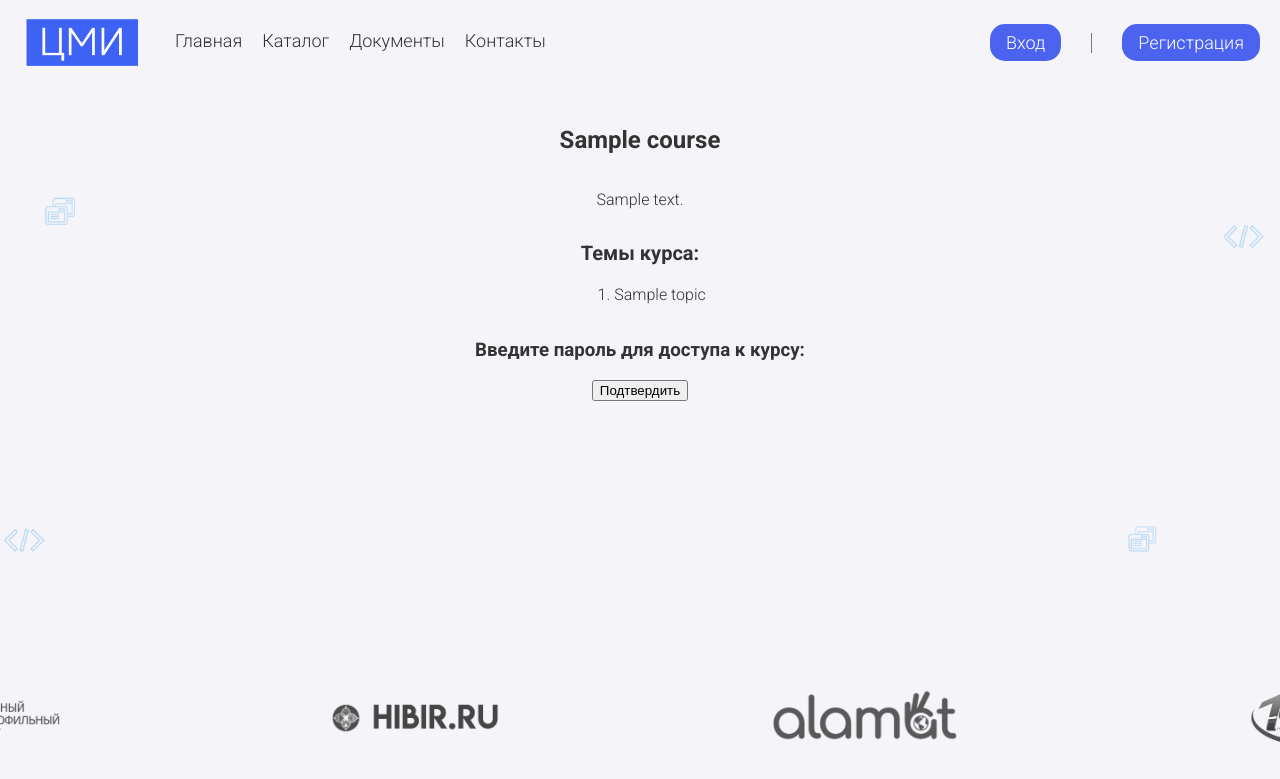
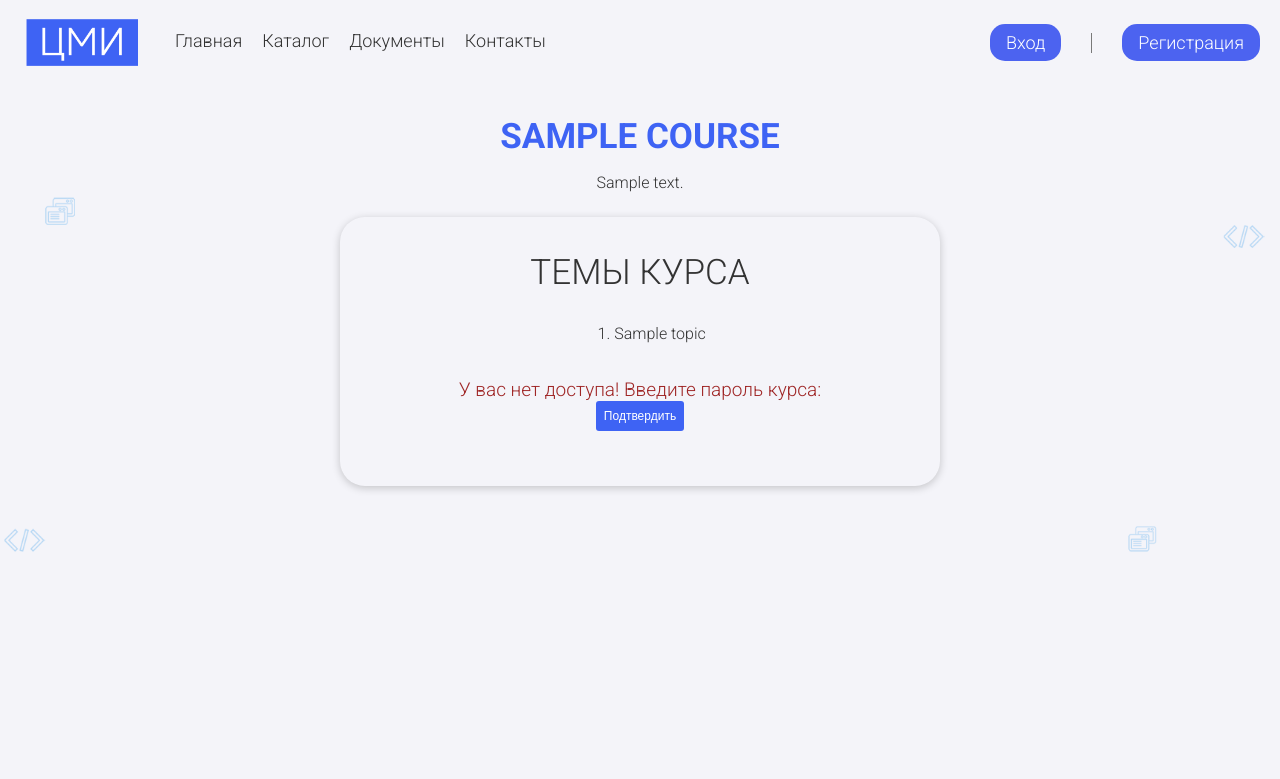
Before and after one commit to StephenD11/CMI_Courses, a Django app: template courses_project/courses_app/templates/courses_app/course_detail.html in a window 1280 px wide. Shown: the part 21-800 px from the top of the page. Run offline with Django 3.2, Linux system fonts and the light colour scheme; the template is opened without the code that fills it: most values are stand-ins (such as "Sample title", 1, 10 or a date in 2020).

Commit message:
Проект завершен.возможны мелкие исправления в будущем

```diff
--- a/courses_project/courses_app/models.py
+++ b/courses_project/courses_app/models.py
@@ -48,7 +48,9 @@ class CustomUser(AbstractUser):
     link_work = models.CharField(
         max_length=500,
         default='',
-        verbose_name='Ссылка на работу'
+        verbose_name='Ссылка на работу',
+        blank=True,
+        null=True,
     )
 
     mid_name = models.CharField(default='Неизвестно', max_length=100,verbose_name='Отчество', blank=True)
--- a/courses_project/courses_app/static/courses_app/styles.css
+++ b/courses_project/courses_app/static/courses_app/styles.css
@@ -604,6 +604,7 @@ h2 {
     flex-direction: column;
     justify-content: center;
     align-items: center;
+    margin-top: -25px;
 }
 
 .course-det-com-main {
@@ -619,3 +620,69 @@ h2 {
     justify-content: center;
     align-items: center;
 }
+
+.topics {
+   display: flex;
+   flex-direction: column;
+   justify-content: center;
+   align-items: center;
+   box-shadow: 0 2px 8px rgba(0, 0, 0, 0.2);
+   width:680px;
+   margin-top:15px;
+   border-radius:25px;
+}
+
+
+.topics-for-none {
+   display: flex;
+   flex-direction: column;
+   justify-content: center;
+   align-items: center;
+   box-shadow: 0 2px 8px rgba(0, 0, 0, 0.2);
+   width:600px;
+   border-radius:25px;
+
+}
+
+.color-link-cur-det {
+    color: #333;
+    position: relative; /* Для псевдоэлемента */
+    text-decoration: none; /* Убираем стандартное подчеркивание */
+    padding-bottom: 5px; /* Резервируем место для линии */
+    transition: all 0.3s ease;
+}
+
+.color-link-cur-det::after {
+    content: ''; /* Создаем линию */
+    position: absolute;
+    left: 0;
+    bottom: 0; /* Линия в зарезервированном пространстве */
+    width: 100%;
+    height: 1px; /* Толщина линии */
+    background-color: #333; /* Цвет подчеркивания */
+    transform: scaleX(0); /* Линия скрыта */
+    transform-origin: left; /* Анимация начинается слева */
+    transition: transform 0.3s ease; /* Анимация появления линии */
+}
+
+.color-link-cur-det:hover::after {
+    transform: scaleX(1); /* Показываем линию при наведении */
+}
+
+
+.submit-button-cur-det {
+    padding: 8px;
+    background-color: #3e63f4;
+    color: #fff;
+    border: none;
+    border-radius: 3px;
+    cursor: pointer;
+    font-size: 12px;
+    text-decoration: none; /* Убираем подчеркивание */
+}
+
+
+.submit-button-cur-det:hover {
+    background-color: #0056b3;
+    transition: background-color 0.3s;
+}
--- a/courses_project/courses_app/templates/courses_app/course_detail.html
+++ b/courses_project/courses_app/templates/courses_app/course_detail.html
@@ -7,37 +7,41 @@
 <!--Все блоки-->
 <section class="course-det-main">
 
-  <h1>{{ course.title }}</h1>
-  <p>{{ course.description }}</p>
+    <div style="display: flex; flex-direction:column; align-items: center;">
+        <p style="font-size:35px; color:#3e63f4; margin-bottom:0px;"><b>{{ course.title|upper }}</b></p>
+        <p style="text-align: center; width:650px; margin-bottom:25px; ">{{ course.description }}</p>
+    </div>
 
     <!-- Проверка доступа по паролю -->
     {% if password_valid and user.role == "student" or user.role == 'admin' %}
     <section class="topics">
-      <h2>Темы курса:</h2>
-      <h3>Теперь у вас есть доступ. Нажмите на тему, чтобы войти в нее</h3>
+        <p style="font-size:35px; margin-bottom:-5px;"> <span style="font-size: 30px;">	&#x1f4d4; </span>ТЕМЫ КУРСА</p>
+        <p style="font-size:16px;  width:300px; display:block; color:#3e63f4; text-align:center;">теперь у вас есть доступ - нажмите на тему, чтобы войти в нее</p>
         <ol>
             {% for topic in course.topics.all %}
-          <li>
-            {% if topic.is_completed %}
-              <strong><a href="{% url 'courses_app:topic_detail' course_id=course.id topic_id=topic.id %}">{{ topic.title }}</a></strong> (Завершено)
-            {% else %}
-              <a href="{% url 'courses_app:topic_detail' course_id=course.id topic_id=topic.id %}">{{ topic.title }}</a> (Не завершено)
-            {% endif %}
+            <li style="margin-bottom:15px; font-size:18px;">
+                <a href="{% url 'courses_app:topic_detail' course_id=course.id topic_id=topic.id %}"
+                           class="color-link-cur-det"
+                   style="white-space: nowrap; font-size: 18px;">{{topic.title}}     <span style="font-size:10px;">&#x26a1;&#xfe0f;</span></a>
             </li>
             {% empty %}
             <li>Нет доступных тем</li>
             {% endfor %}
         </ol>
         {% if course.id %}
-            <h4>По завершению курса вы можете отправить нам контролью работу по ссылке:</h4>
-            <a href="{% url 'courses_app:assignment_view' course_id=course.id %}">Перейти к заданию</a>
+        <p style="font-size:18px;  width:400px; display:block; text-align:center;">По завершению курса вы можете отправить нам контролью работу по
+            ссылке</p>
+        <a href="{% url 'courses_app:assignment_view' course_id=course.id %}" class="submit-button-cur-det"
+           style="font-size:14px; margin-bottom:35px;">Перейти к заданию</a>
         {% else %}
         <p>Курс не найден.</p>
-        {% endif %}    </section>
+        {% endif %}
+    </section>
     {% else %}
     <!-- Если пароль неверный или пользователь не является студентом -->
-    <section class="topics">
-      <h2>Темы курса:</h2>
+    <section class="topics-for-none" style="margin-bottom:25px;">
+        <section  style="display:flex; flex-direction:column; justify-content:center; align-items: center;">
+            <p style="font-size:35px; margin-bottom:15px;">ТЕМЫ КУРСА</p>
             <ol>
                 {% for topic in course.topics.all %}
                 <li>{{ topic.title }}</li>
@@ -48,16 +52,20 @@
         </section>
 
         <!-- Форма для ввода пароля -->
-    <section class="course-password-form">
-      <h3>Введите пароль для доступа к курсу:</h3>
+        <section class="course-password-form" style="margin-bottom:55px;">
+            <p style="font-size:19px; margin-bottom:0px; color:#9f2626;">У вас нет доступа! Введите пароль курса:</p>
             <form method="post" style="display:flex;flex-direction: column;">
                 {% csrf_token %}
                 {{ form.as_p }}  <!-- Выводим форму пароля -->
-        <button type="submit" style="">Подтвердить</button>
+                <button type="submit" class="submit-button-cur-det">Подтвердить</button>
             </form>
         </section>
         {% endif %}
-
+    </section>
 </section>
 
 {% endblock %}
+
+{% block footer %}
+<!-- Оставляем этот блок пустым, чтобы не отображался footer -->
+{% endblock %}
--- a/courses_project/courses_project/settings.py
+++ b/courses_project/courses_project/settings.py
@@ -121,7 +121,7 @@ AUTH_PASSWORD_VALIDATORS = [
 
 LANGUAGE_CODE = 'ru'
 
-TIME_ZONE = 'UTC'
+TIME_ZONE = 'Europe/Moscow'
 
 USE_I18N = True
 
```
Also changed, not shown: courses_project/courses_app/templates/courses_app/contacts.html (+17 -11 lines), courses_project/courses_app/templates/courses_app/topic_detail.html (+19 -25 lines), courses_project/courses_app/templates/courses_app/work.html (+24 -8 lines), .gitignore.txt (renamed from courses_project/.gitignore.txt), courses_project/courses_app/migrations/0019_alter_customuser_learn_alter_customuser_link_work.py (added), courses_project/courses_app/static/images/map1.png (deleted), courses_project/courses_app/static/images/post.png, courses_project/courses_app/static/python1/py1-th1-img1.png (added), courses_project/courses_app/static/python1/py1-th1-img2.png (added). Lines whose indentation alone changed are shown as unchanged.
